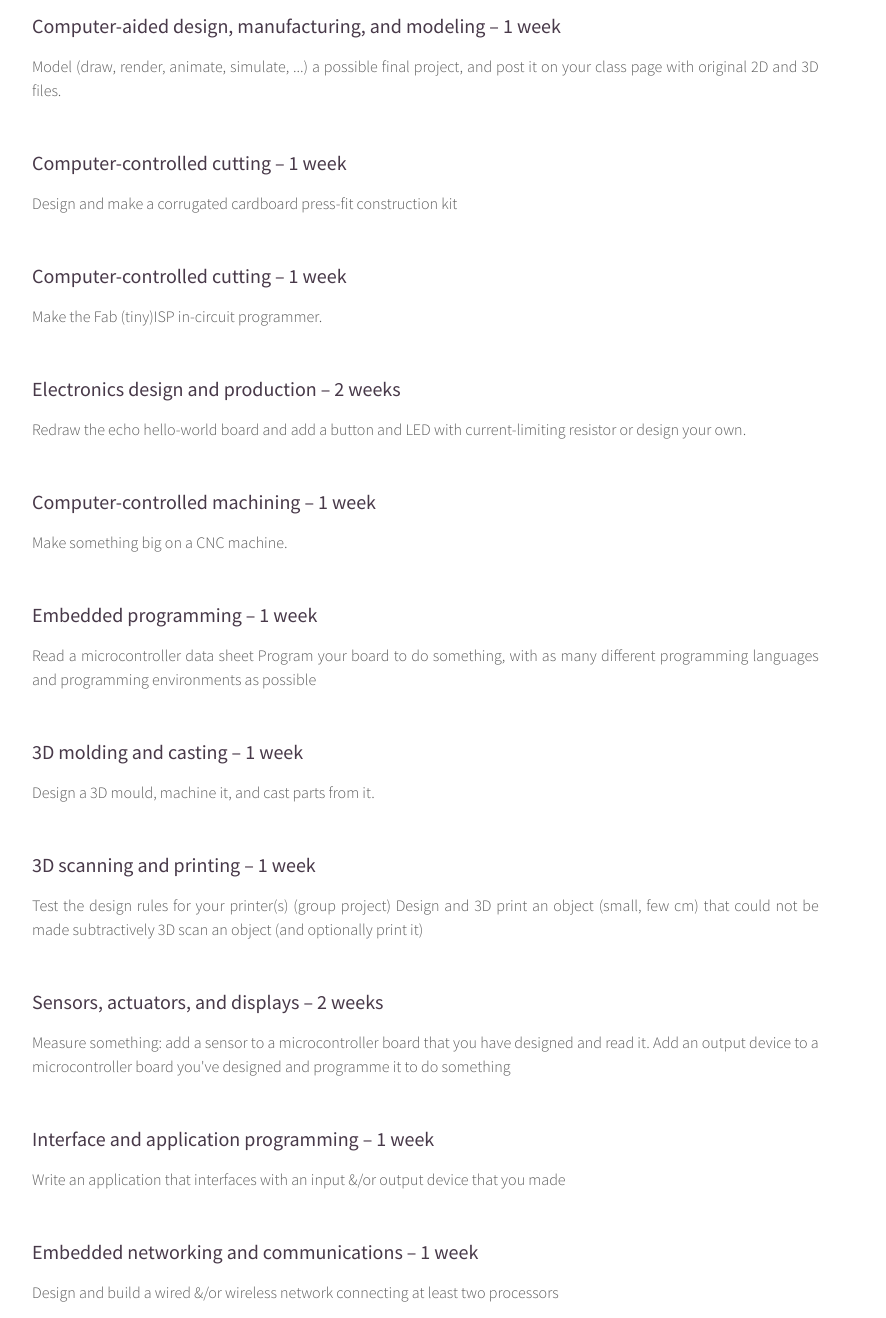
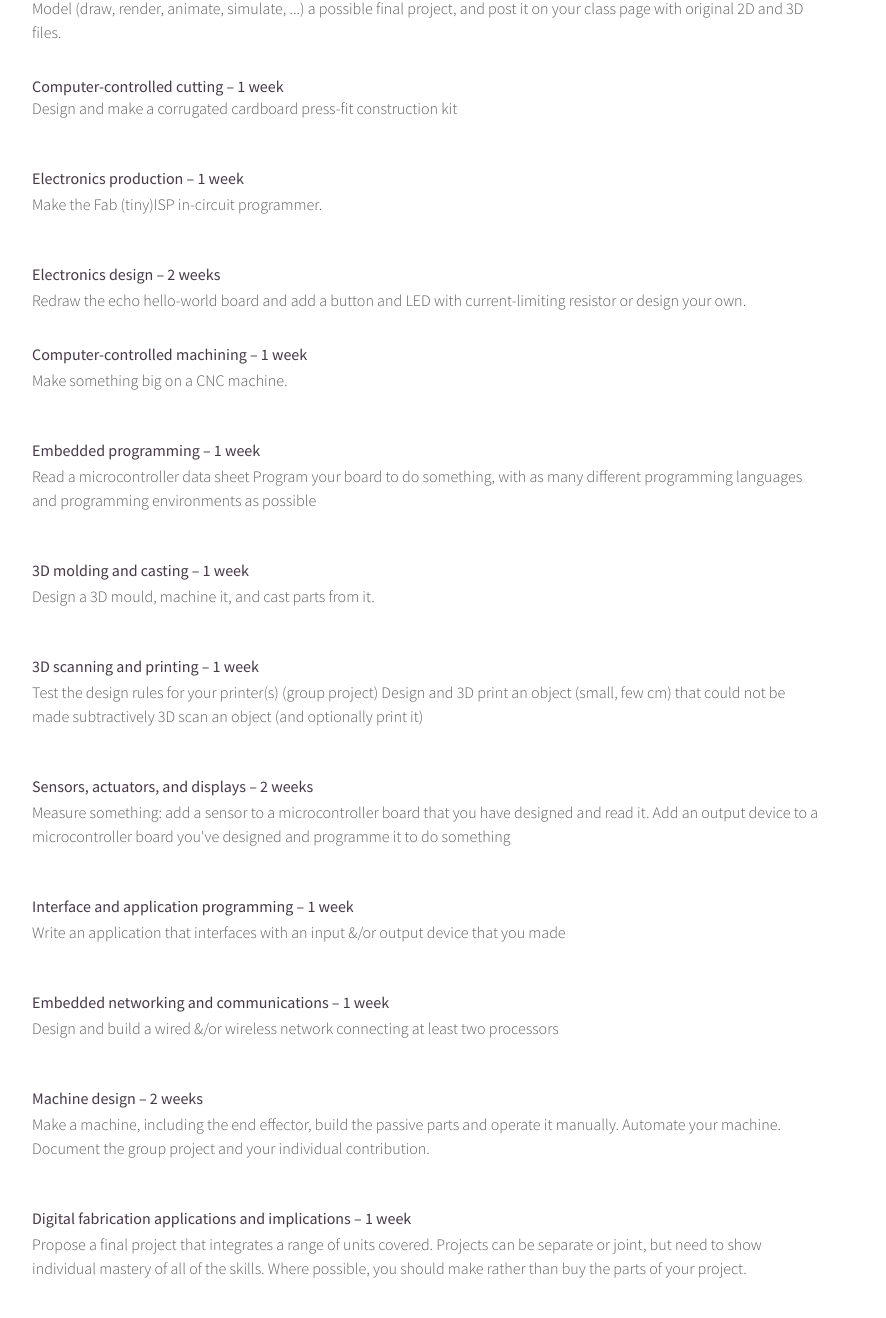
Before and after one commit to EDUARDOCHAMORRO/fablabseoulacademy, a plain HTML site: page right-sidebar.html in a window 1280 px wide. Shown: the part 1122-2440 px from the top of the page, 0-886 px from the left. Drawn offline with Linux system fonts and the light colour scheme.

Commit message:
faq update

```diff
--- a/right-sidebar.html
+++ b/right-sidebar.html
@@ -34,7 +34,7 @@
 								</li>
 								<li><a href="no-sidebar.html">What is the Fab Academy?</a></li>
 								<li><a href="right-sidebar.html">Fab Academy Modules</a></li>
-								<li><a href="how-to.html.html">F.A.Q</a></li>
+								<li><a href="how-to.html">F.A.Q</a></li>
 							</ul>
 						</nav>
 
@@ -61,79 +61,78 @@
 									</p>
 									<section>
 										<header>
-											<h3>Digital fabrication principles and practices – 1 week </h3>
-										</header>
-										<p>
+											<h4>Digital fabrication principles and practices – 1 week </h4>
+
+
 											Plan and sketch a potential semester project and add it to your website.
 											Upload it to the class archive. Do a git tutorial. </p>
 
 
- .
+
+
+
+
+
+											<h4>Computer-aided design, manufacturing, and modeling – 1 week </h4>
+
+
+											Model (draw, render, animate, simulate, ...) a possible final project, and post it on your class page with original 2D and 3D files.
+
+
+									<section>
+
+											<h4>Computer-controlled cutting – 1 week</h4>
+
+
+											Design and make a corrugated cardboard press-fit construction kit
+
+									</section>
+
+										<header>
+											<h4> Electronics production  – 1 week</h4>
+
+
+											Make the Fab (tiny)ISP in-circuit programmer.
+
+
+									</section>
+									</p>
+										<header>
+											<h4>Electronics design – 2 weeks</h4>
+
+
+											Redraw the echo hello-world board and add a button and LED with current-limiting resistor or design your own.
 
 									</section>
 									<section>
 										<header>
-											<h3>Computer-aided design, manufacturing, and modeling – 1 week </h3>
-										</header>
-										<p>
-											Model (draw, render, animate, simulate, ...) a possible final project, and post it on your class page with original 2D and 3D files.
-										</p>
-									</section>
-									<section>
-										<header>
-											<h3>Computer-controlled cutting – 1 week</h3>
-										</header>
-										<p>
-											Design and make a corrugated cardboard press-fit construction kit
-										</p>
-									</section>
-									<section>
-										<header>
-											<h3>Computer-controlled cutting – 1 week</h3>
-										</header>
-										<p>
-											Make the Fab (tiny)ISP in-circuit programmer.
+											<h4>Computer-controlled machining – 1 week</h4>
 
-										</p>
-									</section>
-									<section>
-										<header>
-											<h3>Electronics design and production – 2 weeks</h3>
-										</header>
-										<p>
-											Redraw the echo hello-world board and add a button and LED with current-limiting resistor or design your own.
-										</p>
-									</section>
-									<section>
-										<header>
-											<h3>Computer-controlled machining – 1 week</h3>
-										</header>
-										<p>
 											Make something big on a CNC machine.
 										</p>
 									</section>
 									<section>
 										<header>
-											<h3>Embedded programming – 1 week</h3>
-										</header>
-										<p>
+											<h4>Embedded programming – 1 week</h4>
+
+
 											Read a microcontroller data sheet
 Program your board to do something, with as many different programming languages and programming environments as possible
 										</p>
 									</section>
 									<section>
 										<header>
-											<h3>3D molding and casting – 1 week</h3>
-										</header>
-										<p>
+											<h4>3D molding and casting – 1 week</h4>
+
+
 											Design a 3D mould, machine it, and cast parts from it.
 										</p>
 									</section>
 									<section>
 										<header>
-											<h3>3D scanning and printing – 1 week</h3>
-										</header>
-										<p>
+											<h4>3D scanning and printing – 1 week</h4>
+
+
 											Test the design rules for your printer(s) (group project)
 Design and 3D print an object (small, few cm) that could not be made subtractively
 3D scan an object (and optionally print it)
@@ -141,59 +140,57 @@ Design and 3D print an object (small, few cm) that could not be made subtractive
 									</section>
 									<section>
 										<header>
-											<h3>Sensors, actuators, and displays – 2 weeks</h3>
-										</header>
-										<p>
+											<h4>Sensors, actuators, and displays – 2 weeks</h4>
+
+
 											Measure something: add a sensor to a microcontroller board that you have designed and read it.
 Add an output device to a microcontroller board you've designed and programme it to do something
 										</p>
 									</section>
 									<section>
 										<header>
-											<h3>Interface and application programming – 1 week</h3>
-										</header>
-										<p>
+											<h4>Interface and application programming – 1 week</h4>
+
+
 											Write an application that interfaces with an input &/or output device that you made
 										</p>
 									</section>
-									<section>
-										<header>
-											<h3>Embedded networking and communications – 1 week</h3>
-										</header>
-										<p>
+
+
+											<h4>Embedded networking and communications – 1 week</h4>
+
+
 											Design and build a wired &/or wireless network connecting at least two processors
 										</p>
 									</section>
 									<section>
 										<header>
-											<h3>Machine design – 2 weeks</h3>
-										</header>
-										<p>
+											<h4>Machine design – 2 weeks</h3>
+
+
 											Make a machine, including the end effector, build the passive parts and operate it manually. Automate your machine. Document the group project and your individual contribution.
 										</p>
 									</section>
 									<section>
 										<header>
-											<h3>Digital fabrication applications and implications – 1 week</h3>
-										</header>
-										<p>
+											<h4>Digital fabrication applications and implications – 1 week</h4>
+
+
 											Propose a final project that integrates a range of units covered. Projects can be separate or joint, but need to show individual mastery of all of the skills. Where possible, you should make rather than buy the parts of your project.
 
 										</p>
 									</section>
 									<section>
 										<header>
-											<h3>Invention, intellectual property, and business models – 1 week </h3>
-										</header>
-										<p>
+											<h4>Invention, intellectual property, and business models – 1 week </h4>
+
 											Create and document a license for your final project. Develop a plan for dissemination of your final project
 										</p>
 									</section>
 									<section>
 										<header>
-											<h3>Digital fabrication project development – 2 weeks</h3>
-										</header>
-										<p>
+											<h4>Digital fabrication project development – 2 weeks</h4>
+
 											Complete your final project. Track and document your progress. Create a final project slide in the archive according to the specifications provided.
 										</p>
 									</section>
```
